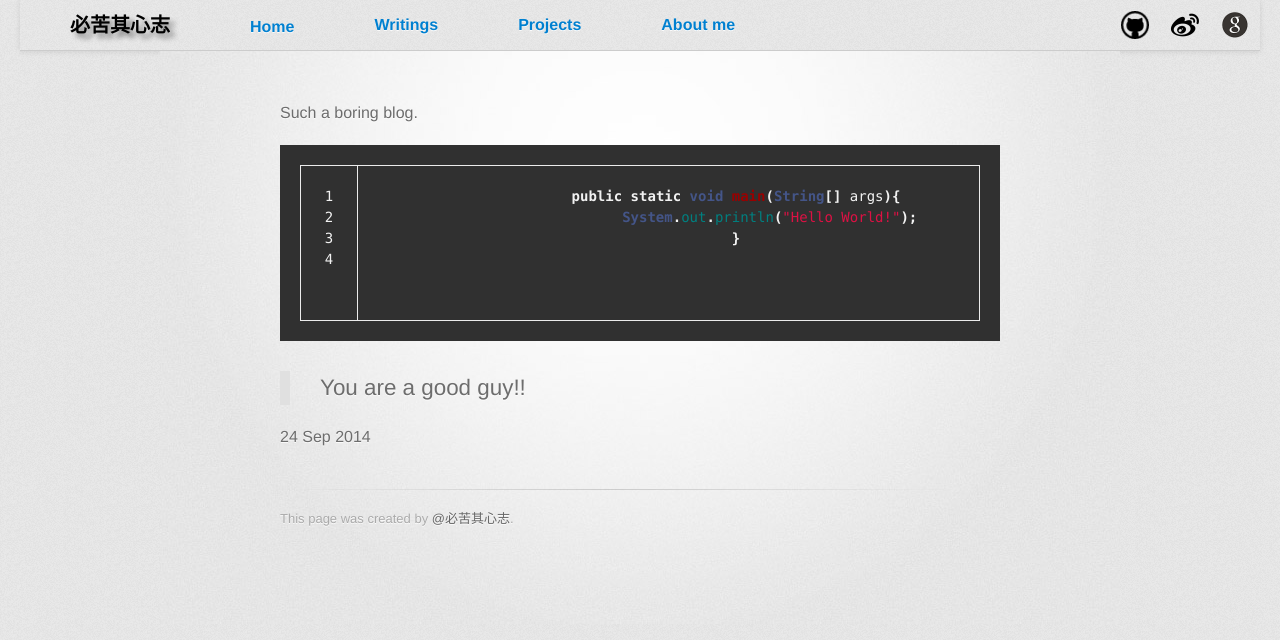
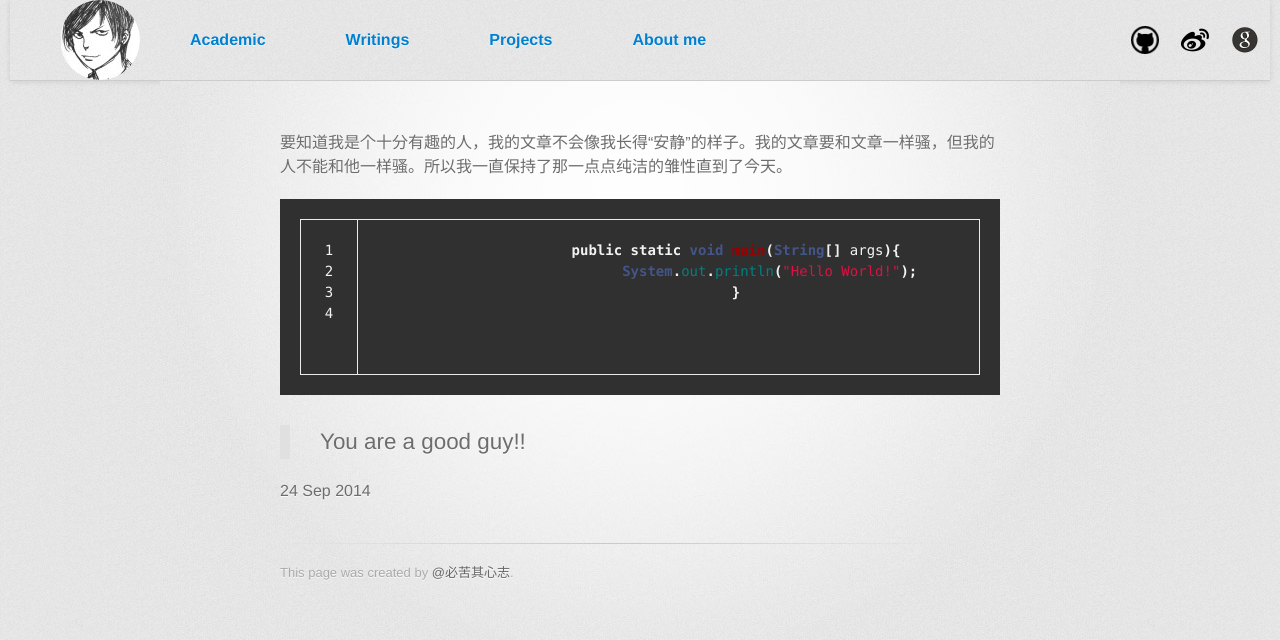
Before and after one commit to huanghuayuan/liangbizhi.github.io, a Jekyll site: the page built from _posts/2014-09-24-hello-world.html, in a window 1280 px wide. Shown: the top 640 px of the page. Built offline with Jekyll 4.4.1, drawn with Linux system fonts in a browser that asks for light colours.

Commit message:
change pages style

```diff
--- a/_includes/header.html
+++ b/_includes/header.html
@@ -1,7 +1,7 @@
     <div class="nav">
       <ul>
-        <li><a id="title" href="/">必苦其心志</li>
-        <li><a>Home</a></li>
+        <div class="logo"></div>
+        <li><a>Academic</a></li>
         <li><a>Writings</a></li>
         <li><a>Projects</a></li>
         <li><a>About me</a></li>
--- a/_posts/2014-09-24-hello-world.html
+++ b/_posts/2014-09-24-hello-world.html
@@ -5,7 +5,7 @@ title: Hello World
 <section id="main_content">
 	<article>
 		<p>
-		Such a boring blog.
+		要知道我是个十分有趣的人，我的文章不会像我长得“安静”的样子。我的文章要和文章一样骚，但我的人不能和他一样骚。所以我一直保持了那一点点纯洁的雏性直到了今天。
 		</p>
 		{% highlight java linenos %}
 		public static void main(String[] args){
--- a/css/default.css
+++ b/css/default.css
@@ -1,57 +1,70 @@
-#title{
- 	font-family: 'Helvetica Neue', Helvetica, Arial, sans-serif, serif;
+.logo{
+	height: inherit;
+	width: 80px;
+	float: left;
+	margin-left: 50px;
+	overflow: hidden;
+	border-radius: 50%;
+	background: url(/images/me.jpg) no-repeat 1px 0px
+}
+.logo-scroll{
+ 	font-family: '微软雅黑', '黑体', Helvetica, Arial, sans-serif, serif;
 	color: #000;
 	font-weight: bold;
 	font-size: 20px;
+	float: left;
+	margin-left: 50px;
 	text-shadow: 5px 5px 5px #888;
 }
-#title:hover{
+.logo:hover{
+	cursor: pointer;
+	border: solid 1px rgba(0, 0, 0, 0.1);
+}
+.logo-scroll:hover{
 	color: #0080d0;
+	cursor: pointer;
 }
 #follow{
+	height: inherit;
 	float: right;
 }
-#github{
+#github, #weibo, #google-plus{
 	float: right;
 	width: 50px;
-	height: 50px;
+	height: inherit;
+}
+#github{
 	background: url(/images/github.png) no-repeat center center;
-	border-radius: 50%;
 }
 #weibo{
-	float: right;
-	width: 50px;
-	height: 50px;
 	background: url(/images/weibo.png) no-repeat center center;
-	border-radius: 50%;
 }
 #google-plus{
-	float: right;
-	width: 50px;
-	height: 50px;
 	background: url(/images/google-plus.png) no-repeat center center;
-	border-radius: 50%;
 }
 #github:hover, #weibo:hover, #google-plus:hover{
-	border: solid 1px rgba(0, 0, 0, 0.2);
+	border: solid 1px rgba(0, 0, 0, 0.1);
 	box-shadow: 3px 3px 2px rgba(0, 0, 0, 0.1);
 }
 
 .nav{
-	height: 50px;
-	margin: 0 20px;
+	margin: 0 10px;
+	height: 80px;
+	line-height: 80px;
 	border-bottom: solid 1px #ccc;
 	zoom: 1;
 	box-shadow: 0 1px 6px rgba(0, 0, 0, 0.1);
 }
 .nav ul{
+	height: inherit;
+	line-height: inherit;
 	margin: 0;
 }
 .nav ul li{
 	float: left;
 	margin: 0 30px;
-	height: 50px;
-	line-height: 50px;
+	height: inherit;
+	line-height: inherit;
 	list-style: none;
 }
 .nav ul li a{
@@ -67,6 +80,8 @@
 .nav-scroll{
 	background: #fff;
 	position: fixed;
+	height: 50px;
+	line-height: 50px;
 	width: 100%;
 	margin: 0;
 	left: 0;
@@ -96,17 +111,14 @@
 @media only screen and (max-width: 767px) {
 .nav {
 	margin: 0;
-	height: 300px;
 }
 .nav ul li {
 	clear: both;
-	display: block;
-	border-top: solid 1px rgba(0, 0, 0, 0.2);
+	display: none;
 }
 #follow {
 	clear: both;
-	display: block;
+	display: none;
 }
 
-
 }
--- a/js/default.js
+++ b/js/default.js
@@ -3,18 +3,28 @@
  */
 $(document).ready(function(){
 	var nav		= $(".nav");
+	var logo	= $(".logo");
 	var backToTop	= $(".back-to-top");
 	backToTop.hide();
 	backToTop.click(function(){
 		$("html, body").animate({scrollTop:0}, "fast");
+	});
+	logo.click(function(){
+		window.location.href = "/";
 	});
 	//height of 'header' & following 'nav'.
 	var topHeight	= nav.height();
 	$(window).scroll(function(){
 		if($(window).scrollTop() > topHeight){
 			nav.addClass("nav-scroll");
+			logo.removeClass("logo");
+			logo.addClass("logo-scroll");
+			logo.text("必苦其心志");
 		}else{
 			nav.removeClass("nav-scroll");
+			logo.removeClass("logo-scroll");
+			logo.addClass("logo");
+			logo.text("");
 		}
 		if($(window).scrollTop() > (topHeight + 100)){
 			backToTop.fadeIn("fast");
```
Also changed, not shown: images/me.jpg (added).
